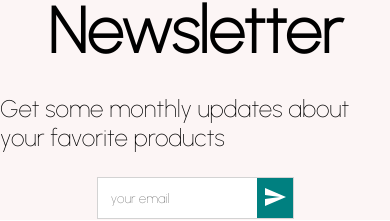
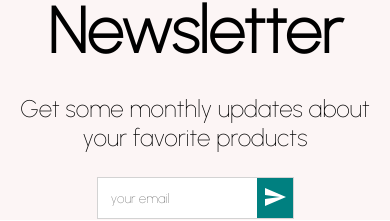
Before and after one commit to YoannBretonnet/e-commerce, a React (Create React App) app: page / in a window 390 px wide. Shown: the part 5547-5768 px from the top of the page. Built offline with nearby package versions, Linux system fonts and the light colour scheme.

Commit message:
feat: responsive footer and NL

```diff
--- a/src/components/Footer.jsx
+++ b/src/components/Footer.jsx
@@ -1,8 +1,10 @@
 import { Facebook, Instagram, Twitter, Pinterest, Room, Phone, Mail } from "@material-ui/icons";
 import styled from "styled-components";
+import {mobile} from '../responsive';
 
 const Container = styled.div`
   display: flex;
+  ${mobile({flexDirection:"column" })};
 `;
 const Left = styled.div`
   flex: 2;
--- a/src/components/Newsletter.jsx
+++ b/src/components/Newsletter.jsx
@@ -1,5 +1,6 @@
 import styled from "styled-components";
 import { Send } from "@material-ui/icons";
+import {mobile} from '../responsive';
 
 const Container = styled.div`
    height: 30vh;
@@ -13,11 +14,15 @@ const Title = styled.div`
     font-size: 4em;
     font-weight: 900;
     margin: 25px;
+    ${mobile({fontSize:"2rem", margin: "10px" })};
 `
 const Description = styled.div`
     font-size: 1.5em;
     font-weight: 300;
     margin-bottom: 25px;
+    text-align: center;
+    align-text: center;
+    ${mobile({fontSize:"1rem", marginBottom: "15px" })};
 
 `
 const InputContainer = styled.div`
@@ -27,6 +32,7 @@ const InputContainer = styled.div`
     display: flex;
     justify-content: space-between;
     border: 1px solid lightgray;
+    ${mobile({height:"30px" })};
 `
 const Input = styled.input`
     border: none;
--- a/src/components/Slider.jsx
+++ b/src/components/Slider.jsx
@@ -98,7 +98,8 @@ const Button = styled.button`
   &:hover {
     background-color: transparent;
     font-weight: 800;
-    }
+    };
+  ${mobile({fontSize:"0.8rem", padding: "0.2rem" })};
 `;
 
 function Slider() {
```
